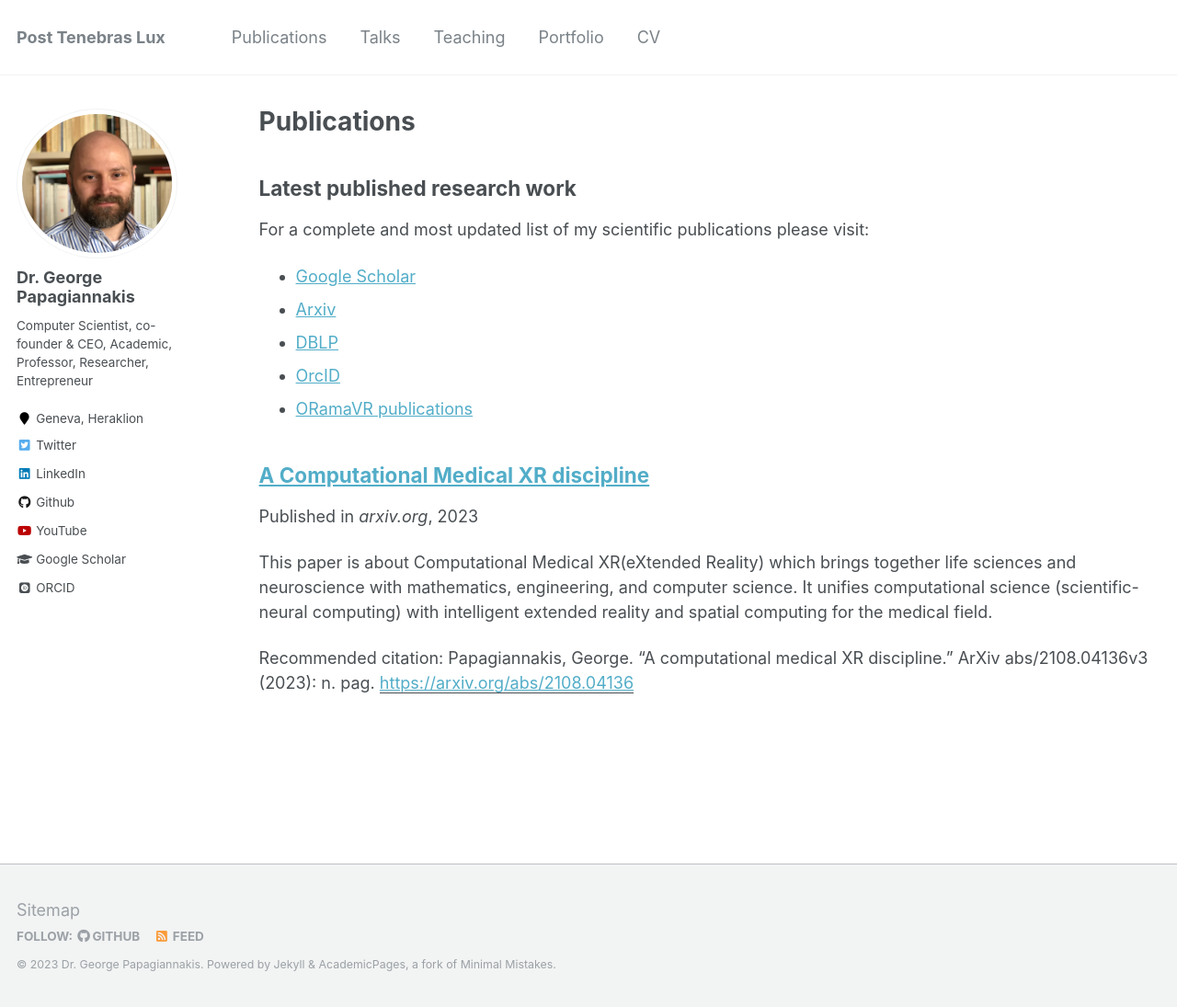
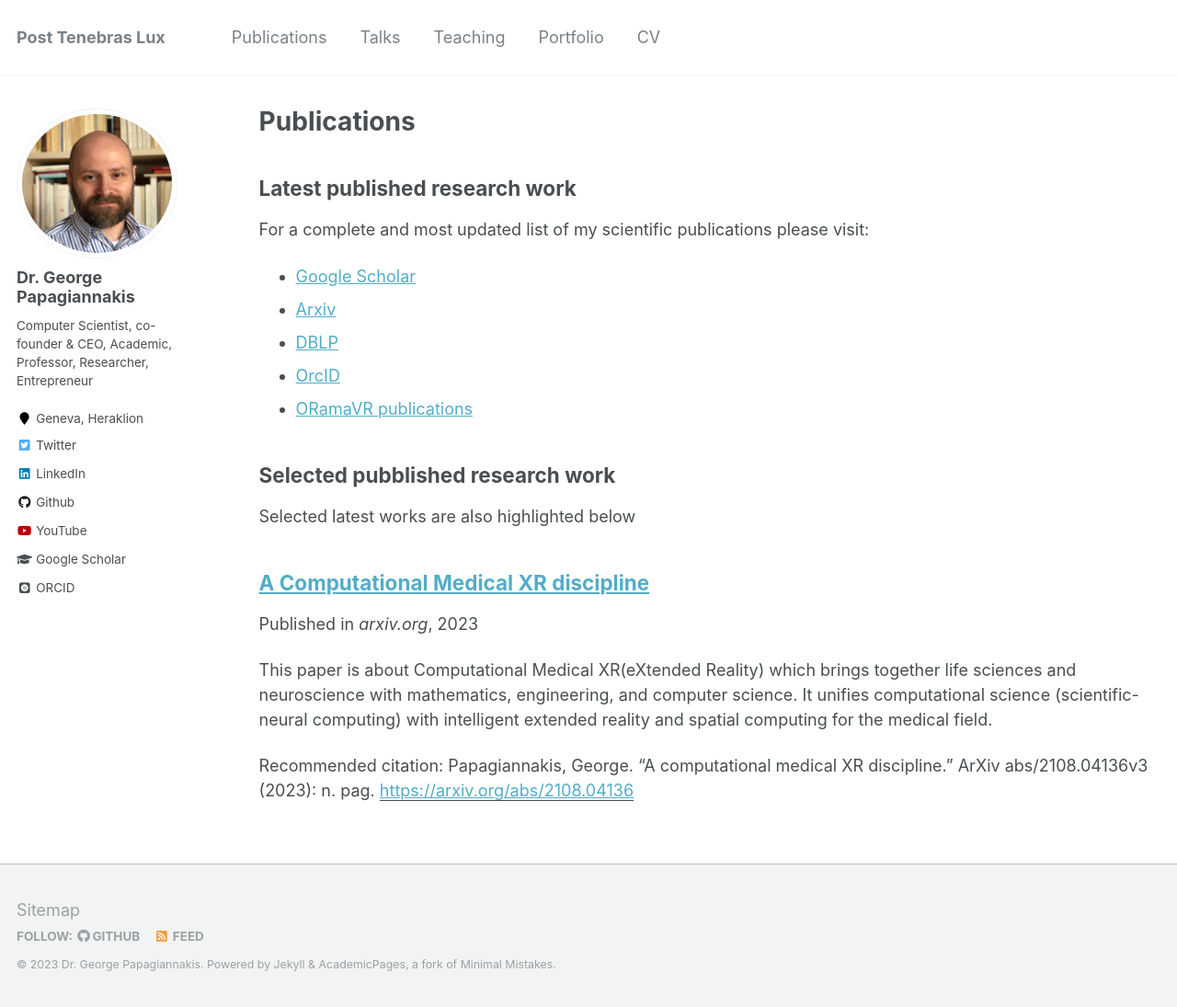
Before and after one commit to papagiannakis/papagiannakis.github.io, a Jekyll site: the page built from _pages/publications.md, in a window 1280 px wide and 1095 px high. Shown: the whole window at 92% size. Built offline with Jekyll 4.4.1, drawn with Linux system fonts in a browser that asks for light colours; some web fonts are replaced.

Commit message:
highlighted selected works

```diff
--- a/_pages/publications.md
+++ b/_pages/publications.md
@@ -13,6 +13,9 @@
 * [OrcID](https://orcid.org/0000-0002-2977-9850)
 * [ORamaVR publications](https://oramavr.com/publications/)
 
+## Selected pubblished research work
+Selected latest works are also highlighted below
+
 
 {% if author.googlescholar %}
   You can also find my articles on <u><a href="{{author.googlescholar}}">my Google Scholar profile</a>.</u>
```
